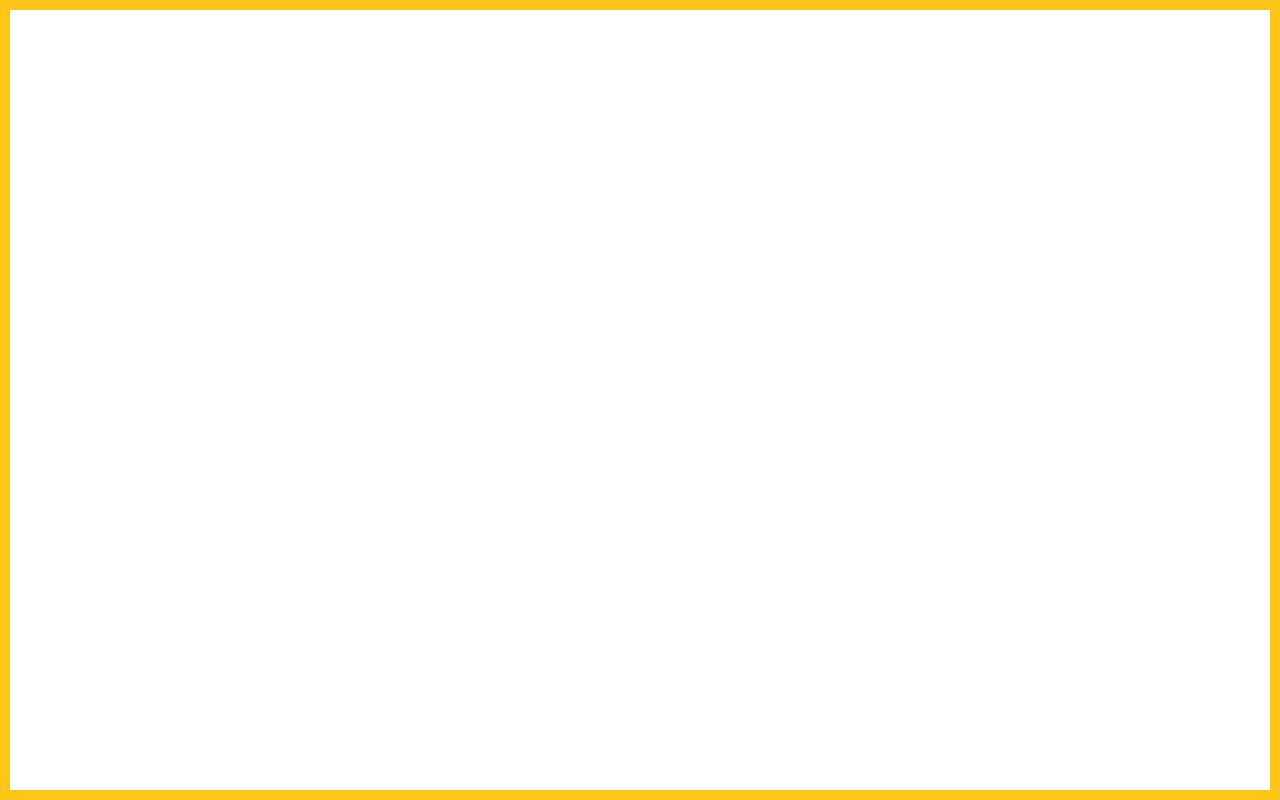
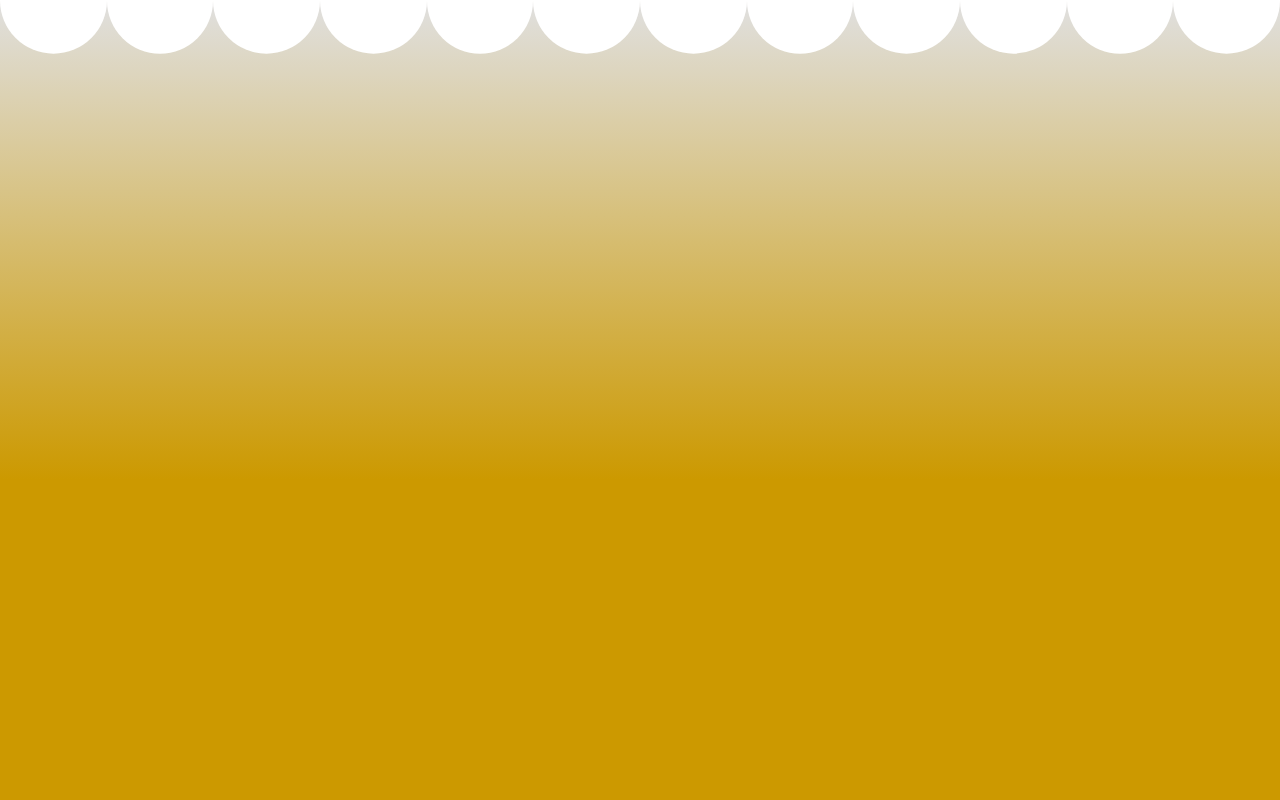
Before and after one commit to francescoiacono/twitch-layout, a React (Vite) app: page / in a window 1280 px wide. Built offline with nearby package versions, Linux system fonts and the light colour scheme.

Commit message:
Create Froth

```diff
--- /dev/null
+++ b/src/components/effects/beer-froth/beer-froth.module.scss
@@ -0,0 +1,30 @@
+.container {
+  display: flex;
+  inline-size: 100%;
+  block-size: 100%;
+
+  overflow: hidden;
+  position: relative;
+  --froth-count: 10; // Default value
+  --circle-size: calc(100vw / var(--froth-count));
+}
+
+.froth {
+  position: absolute;
+  top: 0;
+  left: 0;
+  right: 0;
+  display: flex;
+  gap: 0;
+  height: fit-content;
+}
+
+.circle {
+  flex-shrink: 0;
+  inline-size: var(--circle-size);
+  aspect-ratio: 1;
+  background-color: white;
+  border-radius: 50%;
+  z-index: 10;
+  transform: translateY(-50%);
+}
--- /dev/null
+++ b/src/components/effects/beer-froth/beer-froth.tsx
@@ -0,0 +1,24 @@
+import { useRef } from "react";
+import { useFrothCount } from "@/hooks/effect/use-froth-count";
+import styles from "./beer-froth.module.scss";
+
+interface BeerFrothProps {
+  initialFrothCount?: number;
+}
+
+export const BeerFroth: React.FC<BeerFrothProps> = ({
+  initialFrothCount = 10,
+}) => {
+  const containerRef = useRef<HTMLDivElement>(null);
+  const { frothCount } = useFrothCount(initialFrothCount, containerRef);
+
+  return (
+    <div className={styles.container} ref={containerRef}>
+      <div className={styles.froth}>
+        {[...Array(frothCount)].map((_, i) => (
+          <div key={i} className={styles.circle} />
+        ))}
+      </div>
+    </div>
+  );
+};
--- /dev/null
+++ b/src/components/effects/beer-froth/index.ts
@@ -0,0 +1 @@
+export * from "./beer-froth";
--- a/src/components/features/webcam/webcam.module.scss
+++ b/src/components/features/webcam/webcam.module.scss
@@ -1,9 +1,12 @@
-.webcam {
+.container {
   inline-size: 100%;
   block-size: 100%;
-  aspect-ratio: 16 / 9;
-  border-color: palette("primary", 500);
-  border-style: solid;
-  border-width: 1rem;
-  background-color: transparent;
+  background: create-gradient(
+    palette("neutral", 200),
+    palette("primary", 600),
+    linear,
+    to bottom,
+    0%,
+    60%
+  );
 }
--- a/src/components/features/webcam/webcam.tsx
+++ b/src/components/features/webcam/webcam.tsx
@@ -1,5 +1,10 @@
+import { BeerFroth } from "@/components/effects/beer-froth";
 import styles from "./webcam.module.scss";
 
-export const Webcam = () => {
-  return <div className={styles.webcam}></div>;
+export const Webcam: React.FC = () => {
+  return (
+    <div className={styles.container}>
+      <BeerFroth />
+    </div>
+  );
 };
--- /dev/null
+++ b/src/hooks/effect/index.ts
@@ -0,0 +1 @@
+export * from "./use-froth-count";
--- /dev/null
+++ b/src/hooks/effect/use-froth-count/index.ts
@@ -0,0 +1 @@
+export * from "./use-froth-count.hook";
--- /dev/null
+++ b/src/hooks/effect/use-froth-count/use-froth-count.hook.tsx
@@ -0,0 +1,42 @@
+import { useEffect, useState } from "react";
+import { calculateFrothCount } from "./utils";
+
+export const useFrothCount = (
+  initialFrothCount: number,
+  containerRef: React.RefObject<HTMLDivElement>
+) => {
+  const [frothCount, setFrothCount] = useState(initialFrothCount);
+
+  // Calculate froth count on resize
+  useEffect(() => {
+    const handleResize = () => {
+      const newCount = calculateFrothCount(initialFrothCount);
+      setFrothCount(newCount);
+
+      // Update CSS variable
+      if (containerRef.current) {
+        containerRef.current.style.setProperty(
+          "--froth-count",
+          String(newCount)
+        );
+      }
+    };
+
+    handleResize();
+
+    window.addEventListener("resize", handleResize);
+    return () => window.removeEventListener("resize", handleResize);
+  }, [initialFrothCount]);
+
+  // Update CSS variable when frothCount changes
+  useEffect(() => {
+    if (containerRef.current) {
+      containerRef.current.style.setProperty(
+        "--froth-count",
+        String(frothCount)
+      );
+    }
+  }, [frothCount]);
+
+  return { frothCount };
+};
--- /dev/null
+++ b/src/hooks/effect/use-froth-count/utils/calculate-froth-count/calculate-froth-count.ts
@@ -0,0 +1,11 @@
+/**
+ * Calculates the froth count (number of bubbles) based on the initial froth count and the window's inner width.
+ *
+ * @param initialFrothCount - The initial number of froths to be used in the calculation.
+ * @returns The calculated froth count, adjusted based on the window's inner width.
+ */
+export const calculateFrothCount = (initialFrothCount: number): number => {
+  return (
+    Math.ceil(window.innerWidth / (window.innerWidth / initialFrothCount)) + 2
+  );
+};
--- /dev/null
+++ b/src/hooks/effect/use-froth-count/utils/calculate-froth-count/index.ts
@@ -0,0 +1 @@
+export * from "./calculate-froth-count";
--- /dev/null
+++ b/src/hooks/effect/use-froth-count/utils/index.ts
@@ -0,0 +1 @@
+export * from "./calculate-froth-count";
--- a/src/styles/abstracts/functions.scss
+++ b/src/styles/abstracts/functions.scss
@@ -11,7 +11,6 @@
  * @throws - If the specified color is not found in the $colors map.
  * @throws - If the specified shade is not found for the given color.
  */
-
 @function palette($color, $shade: 500) {
   @if not map.has-key($colors, $color) {
     @error "Color `#{$color}` not found in $colors map.";
@@ -23,3 +22,41 @@
 
   @return map.get(map.get($colors, $color), $shade);
 }
+
+/**
+ * Generates a CSS gradient (linear or radial) based on the provided parameters.
+ *
+ * @function create-gradient
+ * @param $color1 - The first color in the gradient.
+ * @param $color2 - The second color in the gradient.
+ * @param [$type=linear] - The type of gradient to create ('linear' or 'radial'). Defaults to 'linear'.
+ * @param [$direction=to right] - The direction of the gradient for linear gradients. Defaults to 'to right'.
+ * @param [$color1-position=0%] - The position of the first color in the gradient. Defaults to '0%'.
+ * @param [$color2-position=100%] - The position of the second color in the gradient. Defaults to '100%'.
+ *
+ * @returns {String} - The generated CSS gradient.
+ */
+@function create-gradient(
+  $color1,
+  $color2,
+  $type: linear,
+  $direction: to right,
+  $color1-position: 0%,
+  $color2-position: 100%
+) {
+  @if $type == linear {
+    @return linear-gradient(
+      $direction,
+      $color1 $color1-position,
+      $color2 $color2-position
+    );
+  } @else if $type == radial {
+    @return radial-gradient(
+      circle at center,
+      $color1 $color1-position,
+      $color2 $color2-position
+    );
+  }
+
+  @return linear-gradient($direction, $color1, $color2);
+}
```
